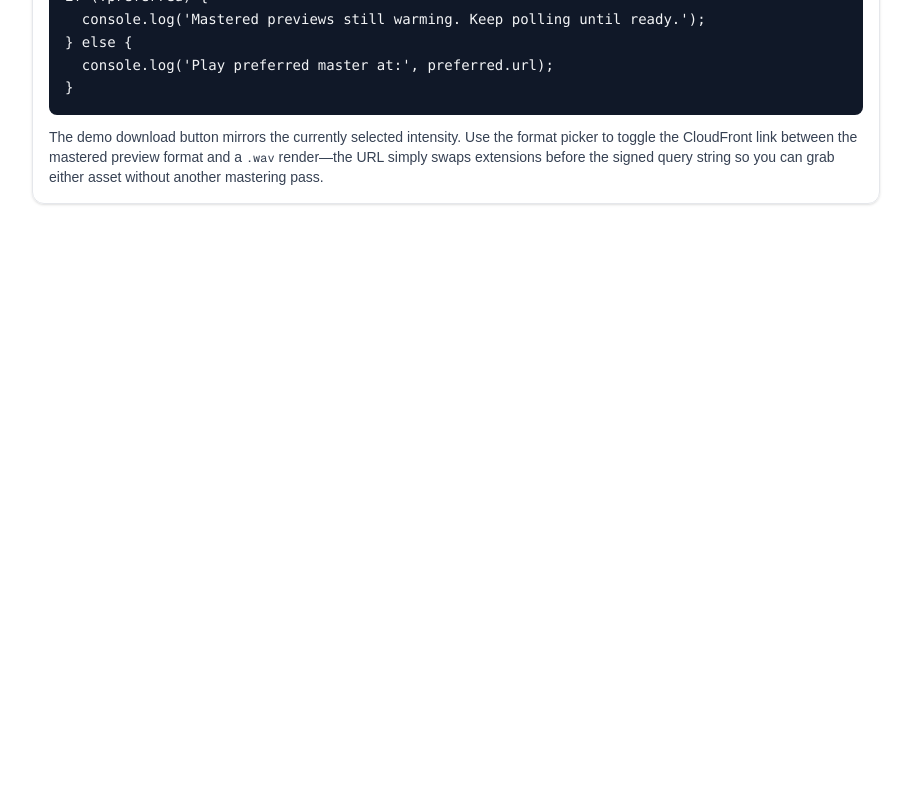
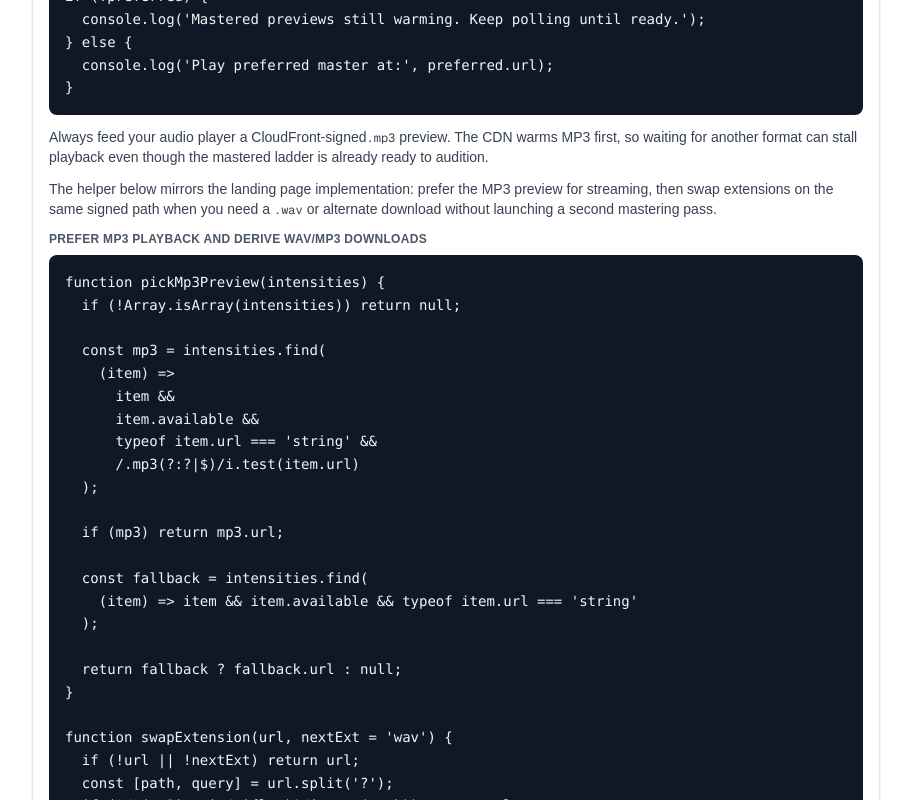
Before and after one commit to 3lonious/chosenmasters-mastering-api-demo, a Next.js app: page /mastering-docs in a window 1280 px wide. Shown: the part 5980-6780 px from the top of the page, without its empty margins (184-1095 px from the left). Before the commit the page ends 6208 px from the top, so only its background shows below. Built offline with nearby package versions, Linux system fonts and the light colour scheme.

Commit message:
Document MP3 playback preference and download swaps

```diff
--- a/app/mastering-docs/page.js
+++ b/app/mastering-docs/page.js
@@ -208,6 +208,41 @@ if (!preferred) {
 } else {
   console.log('Play preferred master at:', preferred.url);
 }`;
+const CODE_PLAYBACK_DOWNLOAD = `function pickMp3Preview(intensities) {
+  if (!Array.isArray(intensities)) return null;
+
+  const mp3 = intensities.find(
+    (item) =>
+      item &&
+      item.available &&
+      typeof item.url === 'string' &&
+      /\.mp3(?:\?|$)/i.test(item.url)
+  );
+
+  if (mp3) return mp3.url;
+
+  const fallback = intensities.find(
+    (item) => item && item.available && typeof item.url === 'string'
+  );
+
+  return fallback ? fallback.url : null;
+}
+
+function swapExtension(url, nextExt = 'wav') {
+  if (!url || !nextExt) return url;
+  const [path, query] = url.split('?');
+  if (!/\.(mp3|wav|m4a|flac)$/i.test(path)) return url;
+  const updated = path.replace(
+    /\.(mp3|wav|m4a|flac)$/i,
+    '.' + nextExt.toLowerCase()
+  );
+  return query ? updated + '?' + query : updated;
+}
+
+// Usage:
+const previewUrl = pickMp3Preview(result.intensities);
+const wavDownloadUrl = swapExtension(previewUrl, 'wav');
+const mp3DownloadUrl = swapExtension(previewUrl, 'mp3');`
 /* ----------------------------------------------------------------------------- */
 
 export default function MasteringDocsPage() {
@@ -460,6 +495,23 @@ NEXT_PUBLIC_MASTERING_CLOUDFRONT_URL=https://d2ojxa09qsr6gy.cloudfront.net`}
           code={CODE_AUDIO}
         />
         <p>
+          Always feed your audio player a CloudFront-signed
+          <code className="font-mono text-xs">.mp3</code>{" "}
+          preview. The CDN warms MP3 first, so waiting for another format can
+          stall playback even though the mastered ladder is already ready to
+          audition.
+        </p>
+        <p>
+          The helper below mirrors the landing page implementation: prefer the
+          MP3 preview for streaming, then swap extensions on the same signed path
+          when you need a <code className="font-mono text-xs">.wav</code>{" "}
+          or alternate download without launching a second mastering pass.
+        </p>
+        <CodeBlock
+          label="Prefer MP3 playback and derive WAV/MP3 downloads"
+          code={CODE_PLAYBACK_DOWNLOAD}
+        />
+        <p>
           The demo download button mirrors the currently selected intensity. Use
           the format picker to toggle the CloudFront link between the mastered
           preview format and a <code className="font-mono text-xs">.wav</code>{" "}
```
